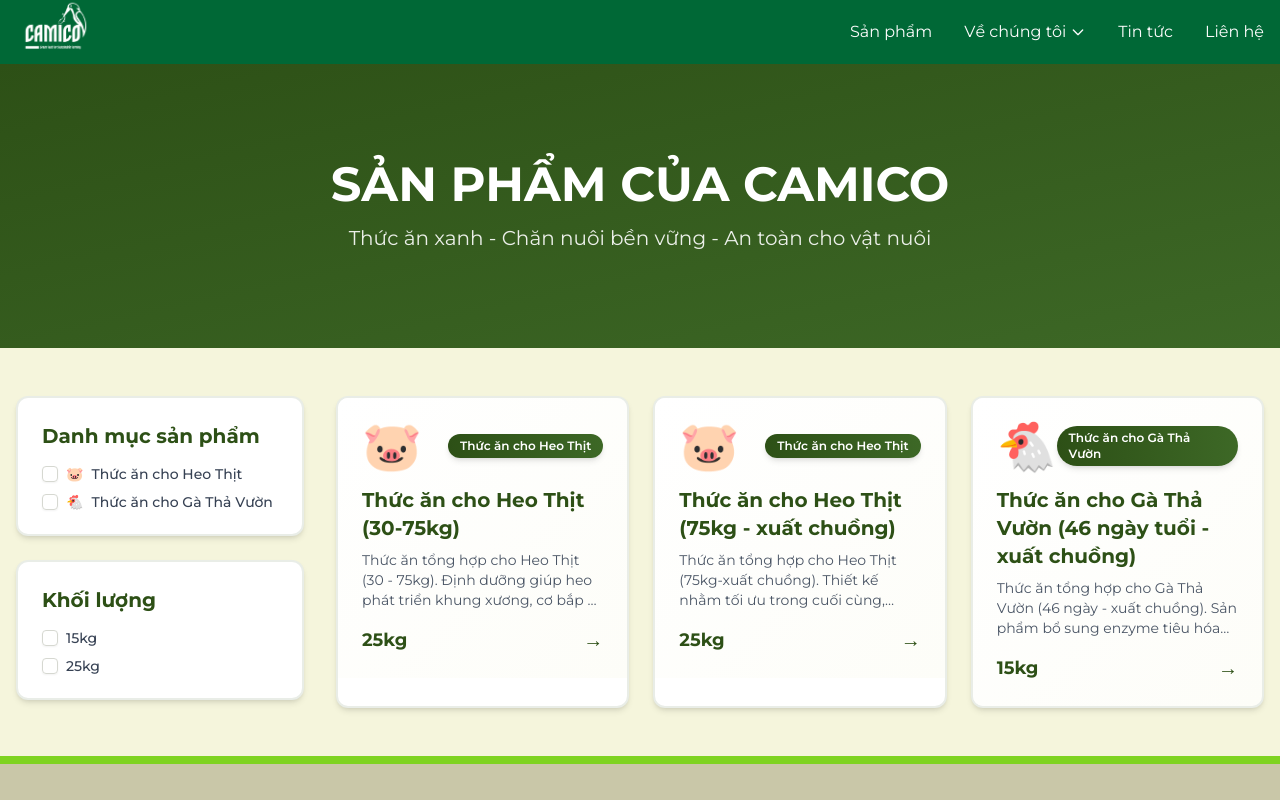
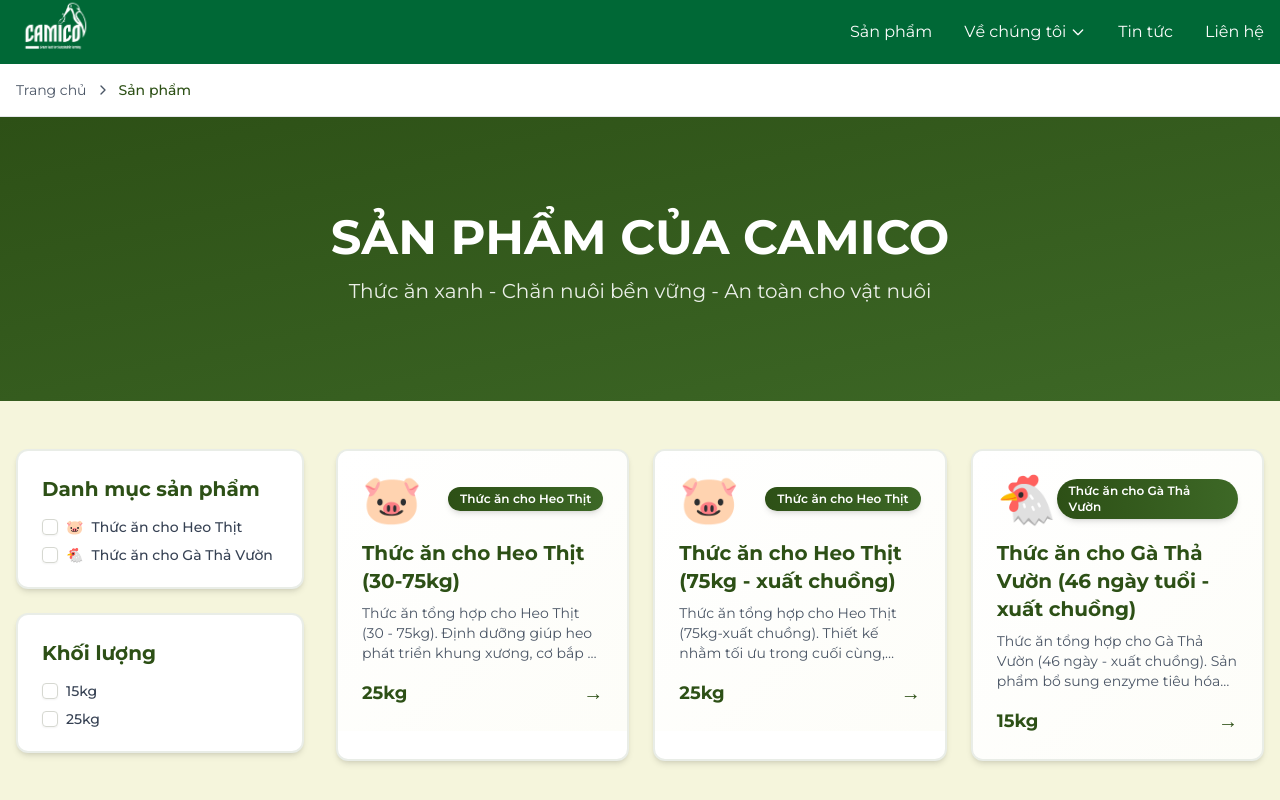
Before and after one commit to minhgtr25/Camico, a Next.js app: page /san-pham in a window 1280 px wide. Shown: the top 800 px of the page. Built offline with nearby package versions, Linux system fonts and the light colour scheme; no server answers; the database is empty.

Commit message:
feat: Add breadcrumb navigation to products page

```diff
--- a/app/san-pham/page.tsx
+++ b/app/san-pham/page.tsx
@@ -1,6 +1,8 @@
 import { fetchAdminContentFromServer } from '@/lib/admin-content'
 import { Header } from '@/components/header'
 import { Footer } from '@/components/footer'
+import Link from 'next/link'
+import { ChevronRight } from 'lucide-react'
 import ProductsClient from './products-client'
 
 export const dynamic = 'force-dynamic'
@@ -42,6 +44,19 @@ export default async function SanPhamPage() {
     <div className="min-h-screen flex flex-col bg-[#f5f5dc]">
       <Header />
 
+      {/* Breadcrumb */}
+      <div className="bg-white border-b border-gray-200">
+        <div className="container mx-auto px-4 py-4">
+          <div className="flex items-center gap-2 text-sm text-gray-600">
+            <Link href="/" className="hover:text-[#2d5016] transition-colors">
+              Trang chủ
+            </Link>
+            <ChevronRight className="w-4 h-4" />
+            <span className="text-[#2d5016] font-medium">Sản phẩm</span>
+          </div>
+        </div>
+      </div>
+
       {/* Hero Section */}
       <section className="bg-gradient-to-br from-[#2d5016] to-[#3d6826] text-white py-16 md:py-24">
         <div className="container mx-auto px-4 text-center">
```
